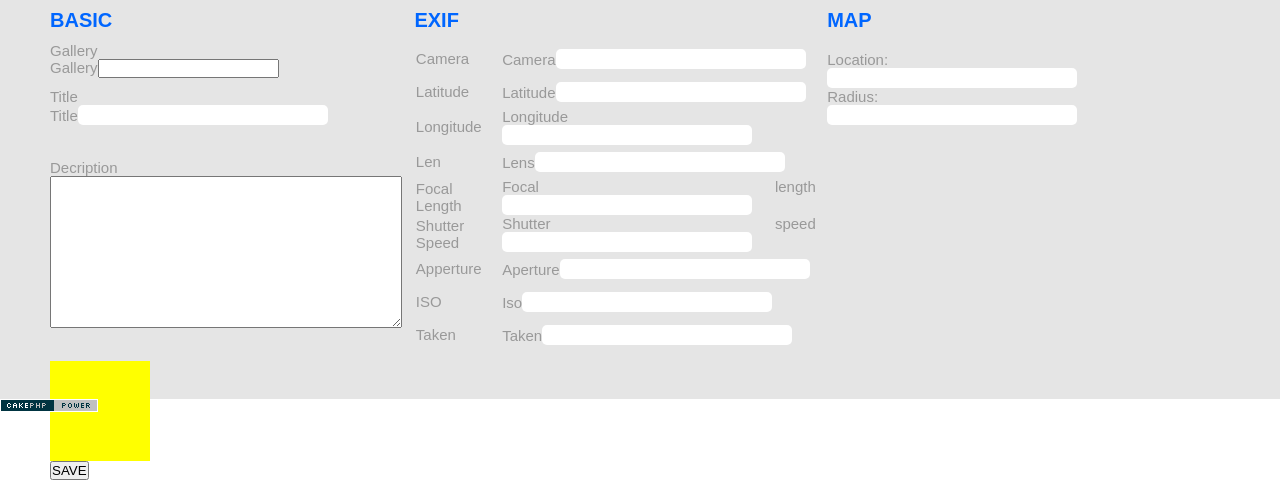
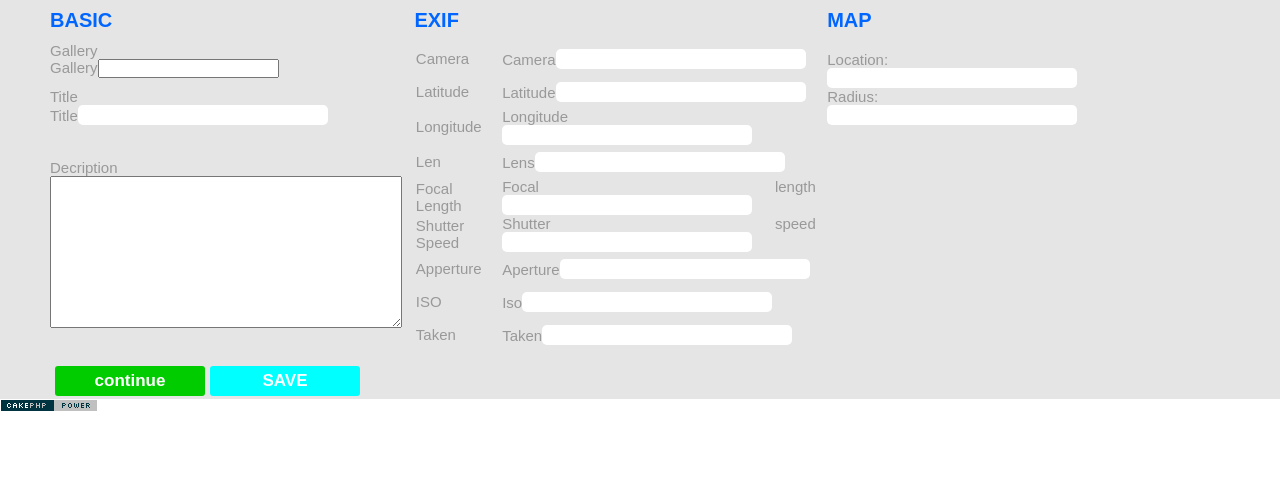
Before and after one commit to mrhieu/place2shot-web, a CakePHP app: the page made by app/View/Photos/add.ctp in a window 1280 px wide. Shown: the part 848-1338 px from the top of the page. After the commit the page ends 1259 px from the top, so only its background shows below. Run offline with PHP 8.4 and a stand-in for CakePHP, Linux system fonts and the light colour scheme; the template is opened without the code that fills it: most values are stand-ins (such as "Sample title", 1, 10 or a date in 2020); form fields are guessed from the names that the template uses; data that the repository does not hold is empty; some libraries are stand-ins or nearby versions.

Commit message:
xong upload . fanxybox cho index

```diff
--- a/app/View/Layouts/default.ctp
+++ b/app/View/Layouts/default.ctp
@@ -29,7 +29,6 @@
 	margin:0px;
 	padding:0px;
 }
-
 
 </style>
 </head>
@@ -64,7 +63,7 @@
 						<?php
 							echo $this->Html->link(
 								$this->Html->image('icon/upload.png').' Upload',
-								array('controller'=>'photos','action'=>'add',$current_user['id']),
+								array('controller'=>'photos','action'=>'add'),
 								array('escape' => false)
 							);
 						?>
@@ -100,8 +99,16 @@
 				  <tr>
 					<?php if($logged_in):?>
 						<?php echo '<td class="prfile">';?>
+						<table class="prfile_tb" cellspacing="5" cellpadding="0">
+							<tr>
+								<td>
 								<?php  echo $this->Html->image('uploads/avatas/thumb/small'.'/'.$current_user['avata'], array('alt' => 'Gallery Image', 'height'=>30, 'width'=>30));?>
+								</td>
+								<td>
 								<?php echo $this->Html->link($current_user['name'], array('controller'=>'users','action' => 'view', $current_user['id'])); ?>
+								</td>
+							</tr>
+						</table>
 						<?php echo '</td>';?>
 						<?php echo '<td class="logout">';?>
 							<?php echo $this->Html->link('Logout', array('controller'=>'users','action'=>'logout'));?>
--- a/app/View/Photos/add.ctp
+++ b/app/View/Photos/add.ctp
@@ -33,20 +33,6 @@
 
 
 	  <style>
-	  #picture{
-	  text-align:center;
-	  }
-#cl1 {
-        height: 100px;
-		width:100px;
-		background-color:yellow;
-        margin: 0px;
-        padding: 0px
-      }
-#map{
-height:200px;
-width:400px;
-}
     </style>
 
 	<div id="picture">
@@ -54,7 +40,7 @@ width:400px;
 		  <tr>
 			<td class="image_upload" id="1234">
 				<?php
-					echo $this->html->image('images/demo.jpg',array('id'=>'img_upload','height'=>'540'));
+					echo $this->html->image('image/winter-street-lights-portrait-beauty-girl.jpg',array('id'=>'img_upload','height'=>'540'));
 				?>
 			</tr>
 		  <tr>
@@ -267,10 +253,23 @@ width:400px;
 						  'type' => 'hidden'
 						  ))
 						?>
-						<div id="cl1"></div>
-				<?php
-						echo $this->Form->end('SAVE');
-					?>
+				<div class="class_button" >
+				<table   class="load_and_save" cellpadding="0" cellspacing="5">
+					<tr>
+						<td>
+						<button id="cl1" type="button">continue</button>
+						</td>
+						<td>
+							<?php
+							echo $this->Form->end('SAVE');
+							?>
+						</td>
+						<?php
+							echo $this->html->image('icon/warring.png',array('id'=>'clik_map'));
+						?>
+					</tr>
+				</table>
+				</div>
 				</td>
 			</tr>
 		</table>
@@ -331,6 +330,7 @@ width:400px;
 	<script>
 		$("#cl1").click(function(){
 		if(document.getElementById("longitude").value !=''){
+		$('#clik_map').hide();
 		$(".form-group").hide();
 		$(".m-t-small").hide();
 		initialize();
@@ -369,6 +369,7 @@ width:400px;
 						$('#img_upload').attr('src', e.target.result);
 					}
 
+			$('#clik_map').show();
 					reader.readAsDataURL(input.files[0]);
 				}
 			}
--- a/app/webroot/css/banner.css
+++ b/app/webroot/css/banner.css
@@ -72,3 +72,6 @@ td.logo_search input{
 	border-top-right-radius:3px;
 	border-bottom-right-radius:3px;
 }
+table.prfile_tb{
+	margin:auto;
+}
--- a/app/webroot/css/upload.css
+++ b/app/webroot/css/upload.css
@@ -97,3 +97,44 @@ table.display-image tr td.image_upload{
 	height:30px;
 	text-align:center;
 }
+#clik_map{
+	height:40px;
+	top:32px;
+	left:60px;
+	position:absolute;
+	display:none;
+}
+div.class_button{
+	width:300px;
+	height:40px;
+	position:relative;
+}
+table.load_and_save {
+	width:300px;
+}
+
+table.load_and_save tr td {
+	width:150px;
+	height:30px;
+}
+table.load_and_save tr td button {
+	width:150px;
+	height:30px;
+	font-size:17px;
+	font-weight:bold;
+	color:#FFFFFF;
+	background:#00CC00;
+	border:none;
+	border-radius:3px;
+}
+
+ table.load_and_save tr td input{
+ 	width:150px;
+	height:30px;
+	border:none;
+	border-radius:3px;
+	font-size:17px;
+	font-weight:bold;
+	color:#FFFFFF;
+	background:#00FFFF;
+}
```
Also changed, not shown: app/View/Photos/index.ctp (+25 -24 lines), app/webroot/img/icon/warring.png (added), app/webroot/img/uploads/images/thumb/large/2013_12_08_09_51_47-2.jpg (added), app/webroot/img/uploads/images/thumb/small/2013_12_08_09_51_47-2.jpg (added).
